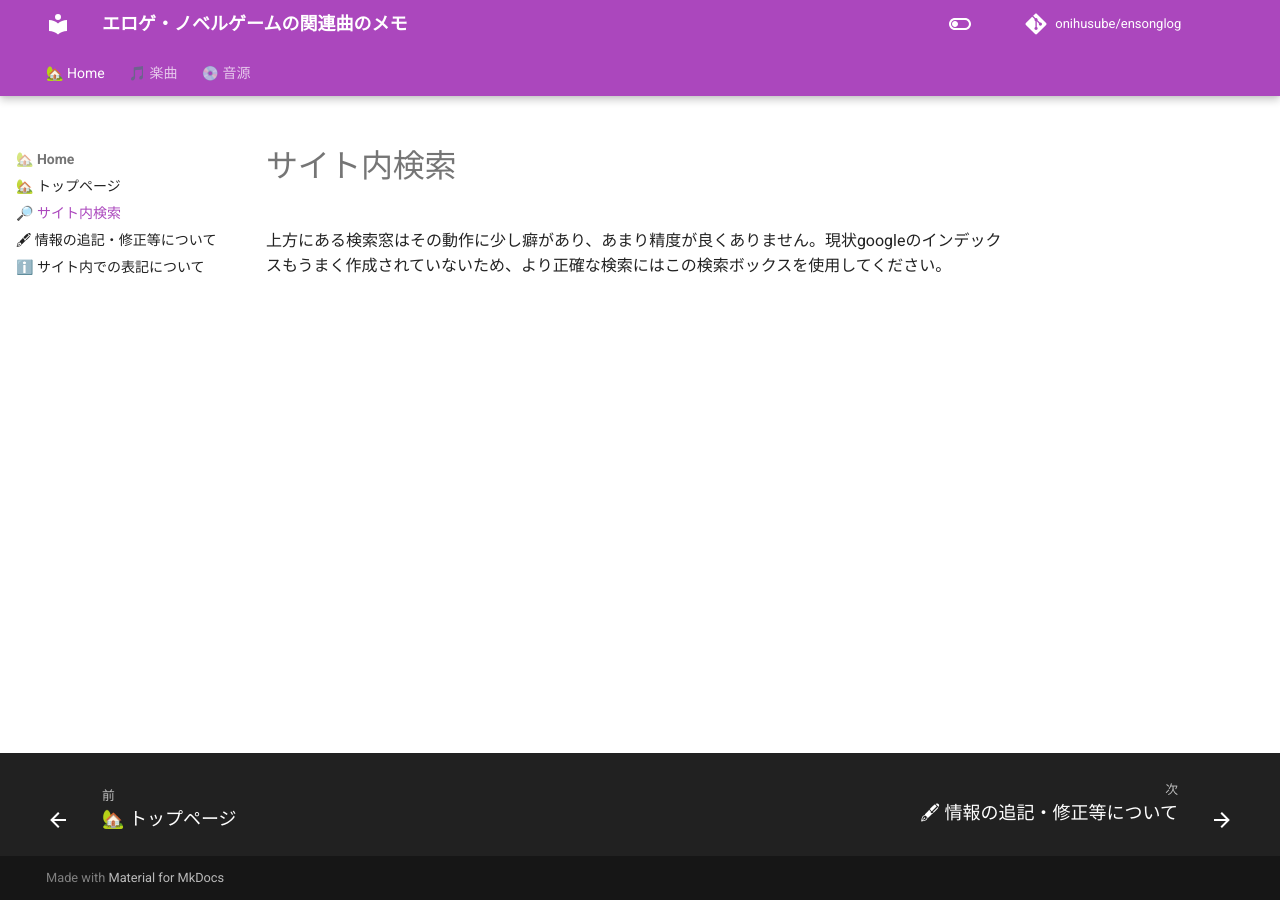
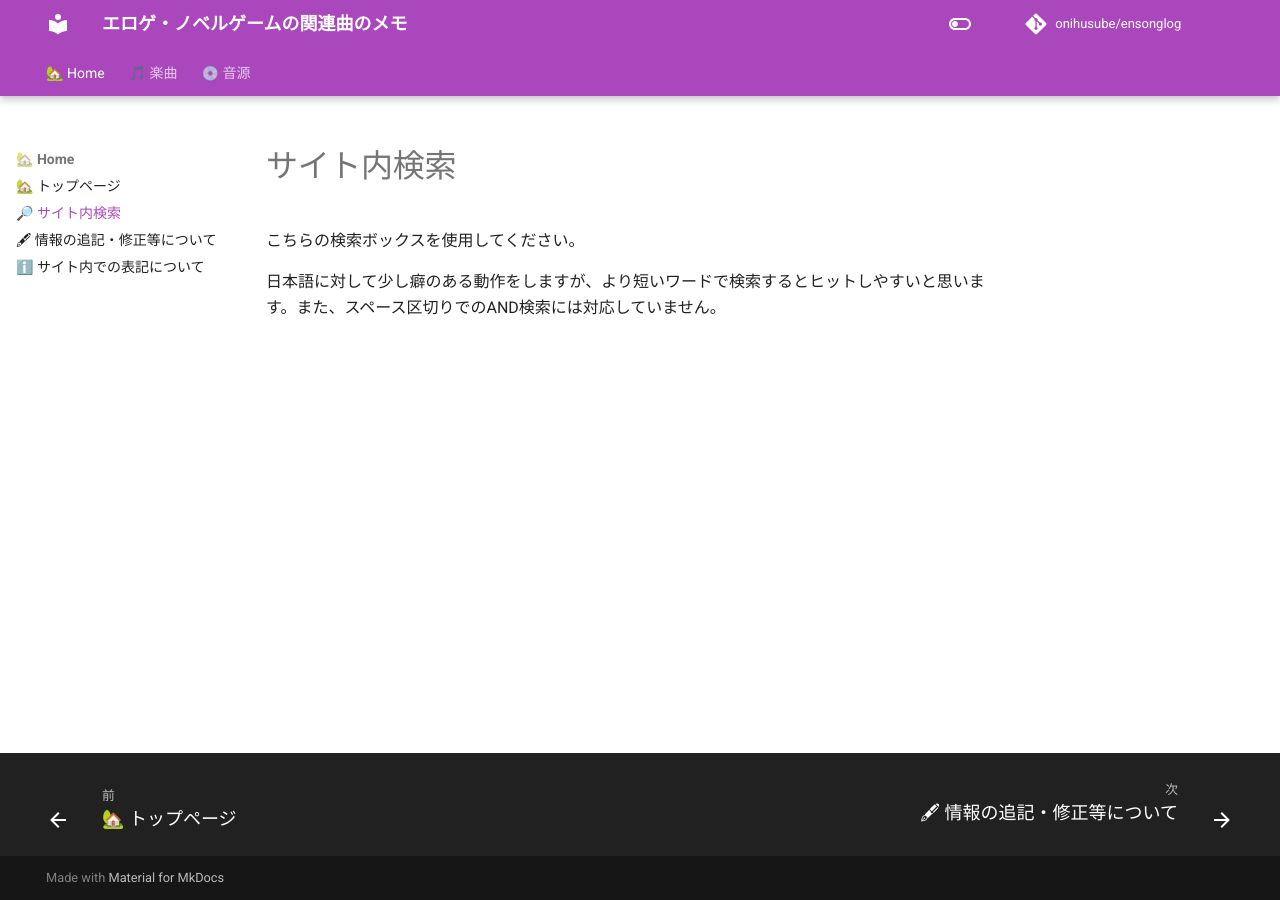
Before and after one commit to onihusube/ensonglog, an MkDocs documentation site: the page built from docs/top/search.md, in a window 1280 px wide. Built offline with MkDocs 1.6.1 and Material for MkDocs 9.7.7, drawn with Linux system fonts in a browser that asks for light colours; comment, search, counter and statistics services are not loaded.

Commit message:
説明修正

```diff
--- a/docs/top/search.md
+++ b/docs/top/search.md
@@ -1,6 +1,8 @@
 # サイト内検索
 
-上方にある検索窓はその動作に少し癖があり、あまり精度が良くありません。現状googleのインデックスもうまく作成されていないため、より正確な検索にはこの検索ボックスを使用してください。
+こちらの検索ボックスを使用してください。
+
+日本語に対して少し癖のある動作をしますが、より短いワードで検索するとヒットしやすいと思います。また、スペース区切りでのAND検索には対応していません。
 
 <link href="/ensonglog/pagefind/pagefind-ui.css" rel="stylesheet">
 <script src="/ensonglog/pagefind/pagefind-ui.js"></script>
```
